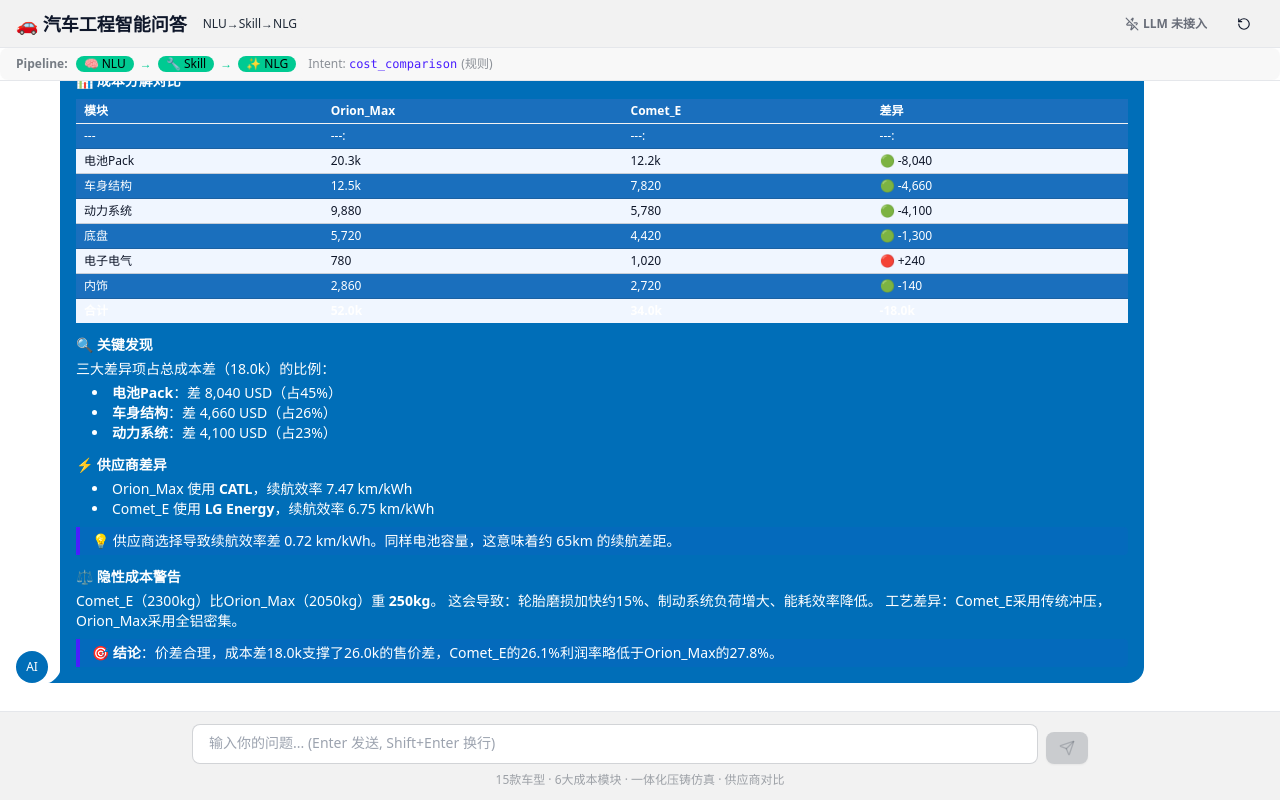
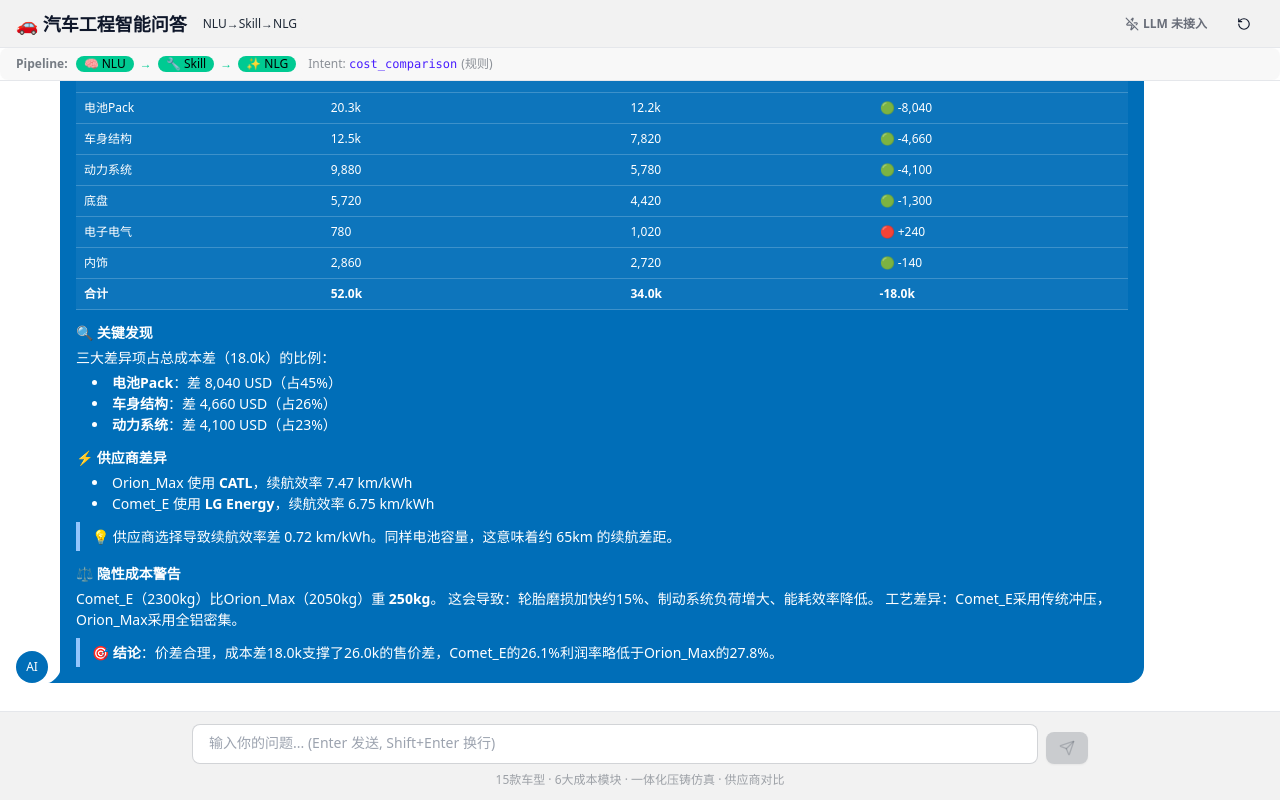
Before and after one commit to muxingg-ai/auto-engineering-qa, a React (Vite) app: page / in a window 1280 px wide. Both pictures are taken after a click on the button "Comet_E和Orion_Max都是EV SUV，为什么售价差了26000美元？成本差距主要来自哪些模块？". Built offline with nearby package versions, Linux system fonts and the light colour scheme; the HTML template or start-up script is replaced by a standard one.

Commit message:
fix: 彻底重写样式，全内联不依赖CSS类

```diff
--- a/src/components/MessageBubble.tsx
+++ b/src/components/MessageBubble.tsx
@@ -7,14 +7,14 @@
 function renderMarkdown(md: string): string {
   let html = md
     .replace(/&/g, '&amp;').replace(/</g, '&lt;').replace(/>/g, '&gt;')
-    .replace(/^### (.+)$/gm, '<h3 class="font-bold text-sm mt-3 mb-1 text-white">$1</h3>')
-    .replace(/^## (.+)$/gm, '<h2 class="font-bold text-base mt-4 mb-2 text-white">$1</h2>')
-    .replace(/^# (.+)$/gm, '<h1 class="font-bold text-lg mt-4 mb-2 text-white">$1</h1>')
-    .replace(/\*\*(.+?)\*\*/g, '<strong class="text-white">$1</strong>')
-    .replace(/`([^`]+)`/g, '<code class="bg-base-300 px-1 rounded text-xs text-white">$1</code>')
-    .replace(/^&gt; (.+)$/gm, '<div class="border-l-4 border-primary pl-3 py-1 my-2 bg-primary/5 rounded-r text-sm text-white">$1</div>')
-    .replace(/^---$/gm, '<hr class="my-3 border-base-300"/>')
-    .replace(/^- (.+)$/gm, '<li class="ml-4 list-disc text-sm text-white">$1</li>')
+    .replace(/^### (.+)$/gm, '<h3 style="font-weight:bold;font-size:0.875rem;margin-top:0.75rem;margin-bottom:0.25rem;color:#ffffff">$1</h3>')
+    .replace(/^## (.+)$/gm, '<h2 style="font-weight:bold;font-size:1rem;margin-top:1rem;margin-bottom:0.5rem;color:#ffffff">$1</h2>')
+    .replace(/^# (.+)$/gm, '<h1 style="font-weight:bold;font-size:1.125rem;margin-top:1rem;margin-bottom:0.5rem;color:#ffffff">$1</h1>')
+    .replace(/\*\*(.+?)\*\*/g, '<strong style="color:#ffffff">$1</strong>')
+    .replace(/`([^`]+)`/g, '<code style="background:rgba(255,255,255,0.2);padding:0 4px;border-radius:4px;font-size:0.75rem;color:#ffffff">$1</code>')
+    .replace(/^&gt; (.+)$/gm, '<div style="border-left:4px solid #93c5fd;padding:4px 12px;margin:8px 0;color:#ffffff;font-size:0.875rem">$1</div>')
+    .replace(/^---$/gm, '<hr style="margin:12px 0;border-color:rgba(255,255,255,0.3)"/>')
+    .replace(/^- (.+)$/gm, '<li style="margin-left:1rem;list-style:disc;font-size:0.875rem;color:#ffffff">$1</li>')
 
   html = html.replace(/(\|.+\|\n)+/g, (tableBlock) => {
     const allRows = tableBlock.trim().split('\n');
@@ -22,25 +22,19 @@
     const dataRows = allRows.slice(1).filter(r => !r.match(/^\|[\s\-:]+\|$/));
     if (!headerRow) return tableBlock;
 
-    // 表头：深蓝背景 + 白色文字
-    let t = '<div class="overflow-x-auto my-2"><table class="table table-xs w-full" style="border-collapse:collapse"><thead><tr style="background:#1a6fbd">';
-    const headerCells = headerRow.split('|').filter(c => c.trim());
-    headerCells.forEach(c => {
-      t += `<th class="text-xs px-2 py-1" style="color:#ffffff">${c.trim()}</th>`;
+    const cellStyle = 'style="padding:6px 8px;font-size:0.75rem;border-bottom:1px solid rgba(255,255,255,0.2);color:#ffffff"';
+    const thStyle = 'style="padding:6px 8px;font-size:0.75rem;font-weight:bold;border-bottom:2px solid rgba(255,255,255,0.5);color:#ffffff;text-align:left"';
+
+    let t = '<div style="overflow-x:auto;margin:8px 0"><table style="width:100%;border-collapse:collapse"><thead><tr>';
+    headerRow.split('|').filter(c => c.trim()).forEach(c => {
+      t += `<th ${thStyle}>${c.trim()}</th>`;
     });
     t += '</tr></thead><tbody>';
 
-    dataRows.forEach((row, index) => {
-      const cells = row.split('|').filter(c => c.trim());
-      const isLastRow = index === dataRows.length - 1;
-      const isEven = index % 2 === 0;
-      // 最后一行始终用浅色背景+深色文字（DaisyUI会给最后行特殊样式）
-      // 其他行：偶数=深蓝背景+白字，奇数=浅色背景+深字
-      const bgColor = (isEven && !isLastRow) ? '#1a6fbd' : '#f0f6ff';
-      const textColor = (isEven && !isLastRow) ? '#ffffff' : '#0f172a';
-      t += `<tr style="background:${bgColor}">`;
-      cells.forEach(c => {
-        t += `<td class="text-xs px-2 py-1" style="color:${textColor}">${c.trim()}</td>`;
+    dataRows.forEach(row => {
+      t += '<tr style="background:rgba(255,255,255,0.05)">';
+      row.split('|').filter(c => c.trim()).forEach(c => {
+        t += `<td ${cellStyle}>${c.trim()}</td>`;
       });
       t += '</tr>';
     });
@@ -49,8 +43,8 @@
     return t;
   });
 
-  html = html.replace(/\n{2,}/g, '</p><p class="text-sm my-1 text-white">');
-  return `<p class="text-sm my-1 text-white">${html}</p>`;
+  html = html.replace(/\n{2,}/g, '</p><p style="font-size:0.875rem;margin:4px 0;color:#ffffff">');
+  return `<p style="font-size:0.875rem;margin:4px 0;color:#ffffff">${html}</p>`;
 }
 
 export const MessageBubble: React.FC<Props> = ({ message }) => {
@@ -67,10 +61,7 @@
         {isUser ? (
           <p className="text-sm">{message.content}</p>
         ) : (
-          <div
-            className="prose prose-sm max-w-none"
-            dangerouslySetInnerHTML={{ __html: renderMarkdown(message.content) }}
-          />
+          <div dangerouslySetInnerHTML={{ __html: renderMarkdown(message.content) }} />
         )}
       </div>
     </div>
```
